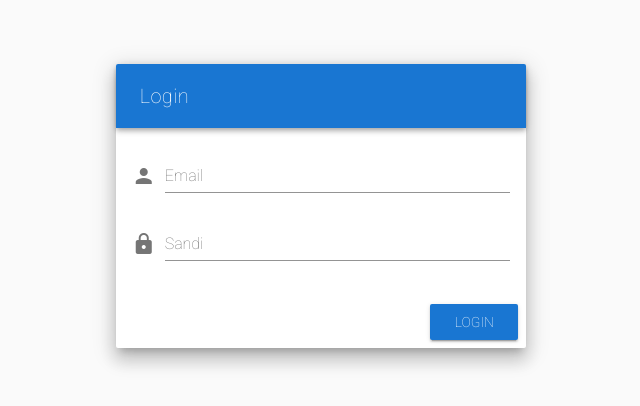
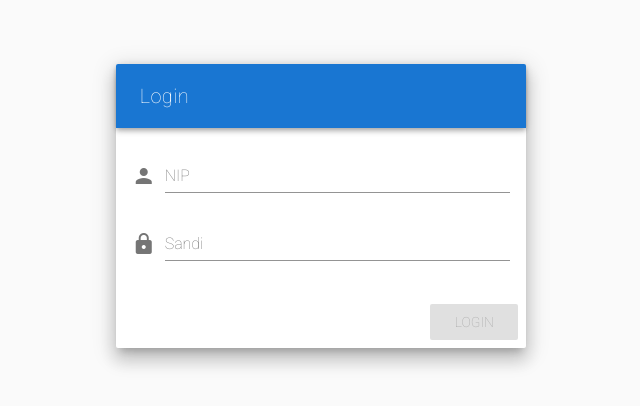
Before and after one commit to mblonyox/arsiprokum, a Vue app: page /auth/login in a window 1280 px wide. Shown: the part 194-600 px from the top of the page, without its empty margins (319-959 px from the left). Built offline with nearby package versions, Linux system fonts and the light colour scheme.

Commit message:
Form login dan validasi.

```diff
--- a/src/views/Login.vue
+++ b/src/views/Login.vue
@@ -6,26 +6,69 @@
           <v-toolbar-title>Login</v-toolbar-title>
         </v-toolbar>
         <v-card-text>
-          <v-form>
+          <v-form ref="form" v-model="valid">
             <v-text-field
               prepend-icon="person"
-              name="login"
-              label="Email"
-              type="email"
+              name="nip"
+              label="NIP"
+              type="text"
+              v-model="nip"
+              :rules="nipRules"
             />
             <v-text-field
               prepend-icon="lock"
               name="password"
               label="Sandi"
               type="password"
+              v-model="password"
+              :rules="passwordRules"
             />
           </v-form>
         </v-card-text>
         <v-card-actions>
           <v-spacer/>
-          <v-btn color="primary">Login</v-btn>
+          <v-btn
+            color="primary"
+            :disabled="!valid"
+            @click="submit"
+          >
+            Login
+          </v-btn>
         </v-card-actions>
       </v-card>
     </v-flex>
   </v-layout>
 </template>
+
+<script>
+  export default {
+    data: () => ({
+      valid: true,
+      nip: null,
+      nipRules: [
+        v => !!v || 'NIP wajib diisi.',
+        v => ( v && (v.length === 9 || v.length === 18)) || 'NIP harus 9 atau 18 digit.',
+        v => /\d+/.test(v) || 'NIP hanya berisi angka.'
+      ],
+      password: null,
+      passwordRules: [
+        v => !!v || 'Sandi harus diisi.'
+      ]
+    }),
+    methods: {
+      submit() {
+        if(this.$refs.form.validate()) {
+          fetch('/api/auth-kemenkeu', {
+            method: 'POST',
+            headers: {
+              "Content-Type": "application/json; charset=utf-8"
+            },
+            body: JSON.stringify({nip: this.nip, password: this.password })
+          })
+            .then(res => res.json())
+            .then(console.log)
+        }
+      }
+    }
+  }
+</script>
```
